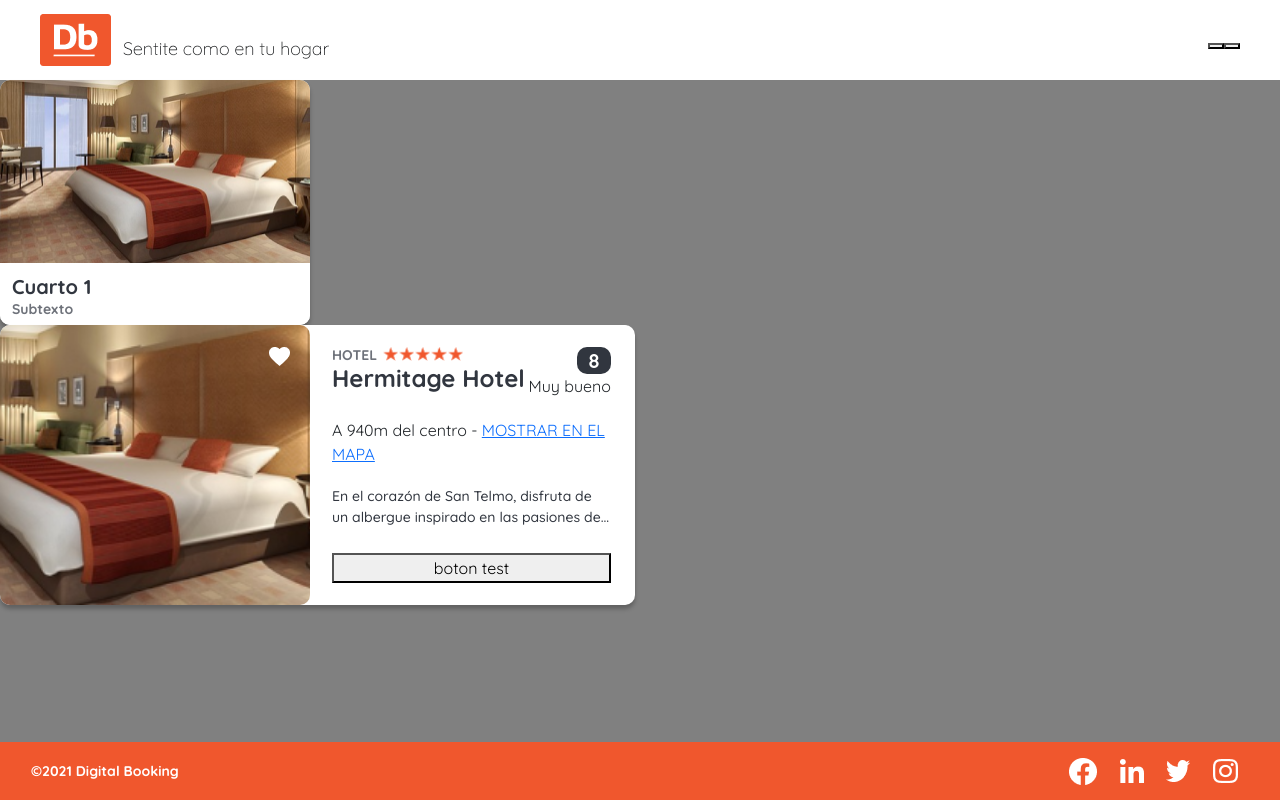
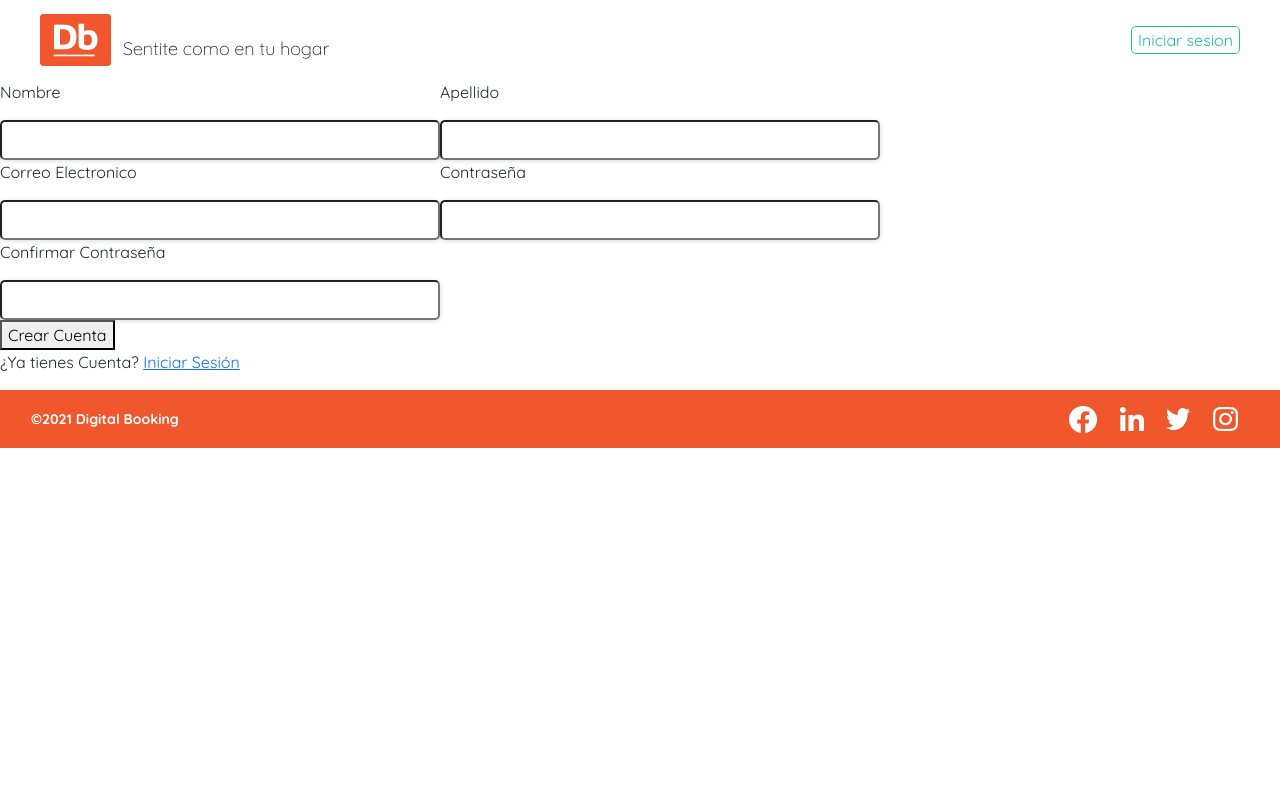
Before and after one commit to santinobch/digital-booking-6-frontend, a React (Create React App) app: page /registrarse in a window 1280 px wide. Built offline with nearby package versions, Linux system fonts and the light colour scheme.

Commit message:
Add template login

```diff
--- a/src/App/App.js
+++ b/src/App/App.js
@@ -1,15 +1,50 @@
-import './App.scss';
+import "./App.scss";
+
+import { RouterProvider, createBrowserRouter } from "react-router-dom";
+
+import Footer from "./components/footer/footer";
+import Header from "./components/header/header";
 import Home from "./pages/home/home";
+import Login from "./pages/login/login";
+import { Outlet } from "react-router-dom";
+import Registro from "./pages/login/registrarse";
 
-import Header from './components/header/header';
-import Footer from './components/footer/footer';
-
+function Root() {
+  return (
+    <>
+      {/* all the other elements */}
+      <div id="detail">
+        <Header />
+        <Outlet />
+        <Footer />
+      </div>
+    </>
+  );
+}
+const router = createBrowserRouter([
+  {
+    path: "/",
+    element: <Root />,
+    children: [
+      {
+        path: "",
+        element: <Home />,
+      },
+      {
+        path: "login",
+        element: <Login />,
+      },
+      {
+        path: "registrarse",
+        element: <Registro />,
+      },
+    ],
+  },
+]);
 function App() {
   return (
     <div>
-      <Header></Header>
-      <Home></Home>
-      <Footer></Footer>
+      <RouterProvider router={router} />
     </div>
   );
 }
--- /dev/null
+++ b/src/App/components/button/button.css
@@ -0,0 +1,8 @@
+.button {
+  display: flex;
+  flex-direction: column;
+  color: #1dbeb4;
+  background: #ffffff;
+  border: 1px solid #1dbeb4;
+  border-radius: 5px;
+}
--- /dev/null
+++ b/src/App/components/button/button.js
@@ -0,0 +1,7 @@
+import "./button.css";
+
+const Button = (props) => {
+  return <button className="button" {...props} />;
+};
+
+export default Button;
--- a/src/App/components/header/header.js
+++ b/src/App/components/header/header.js
@@ -1,15 +1,30 @@
+import { Link, useLocation, useNavigate } from "react-router-dom";
+
+import Button from "../button/button";
+import React from "react";
+import logo from "../../../imgs/logos/logo+frase.png";
 import styles from "./header.module.scss";
-import logo from "../../../imgs/logos/logo+frase.png";
 
 export default function Header() {
+  const navigate = useNavigate();
+  const location = useLocation();
+  const isLoginPage = location.pathname === "/login";
+  const isRegisterPage = location.pathname === "/registrarse";
+
   return (
     <header>
       <div className={styles.logo}>
-                <img src={logo} alt=""></img>
+        <Link to={"/"}>
+          <img src={logo} alt="" />
+        </Link>
       </div>
       <div className={styles.loginButtons}>
-                <button></button>
-                <button></button>
+        {!isLoginPage && (
+          <Button onClick={() => navigate("/login")}>Iniciar sesion</Button>
+        )}
+        {!isRegisterPage && (
+          <Button onClick={() => navigate("/registrarse")}>Crear Cuenta</Button>
+        )}
       </div>
     </header>
   );
--- /dev/null
+++ b/src/App/components/input/input.css
@@ -0,0 +1,9 @@
+.input {
+  background: #ffffff;
+  /* input shadow */
+
+  box-shadow: 0px 1px 5px rgba(0, 0, 0, 0.15);
+  border-radius: 5px;
+  height: 40px;
+  width: 440px;
+}
--- /dev/null
+++ b/src/App/components/input/input.js
@@ -0,0 +1,7 @@
+import "./input.css";
+
+const Input = (props) => {
+  return <input className="input" {...props} />;
+};
+
+export default Input;
--- /dev/null
+++ b/src/App/pages/login/login.css
@@ -0,0 +1,34 @@
+body {
+  box-sizing: border-box;
+  margin: 0;
+}
+
+.login-container {
+  margin: 0 auto;
+  max-width: 500px;
+}
+.login-title {
+  color: #1dbeb4;
+  text-align: center;
+  font-size: 200%;
+}
+.login-label p {
+  font-style: normal;
+  font-weight: 500;
+  font-size: 12px;
+  line-height: 14px;
+  color: #383b58;
+  margin: 3px auto;
+}
+.login_ingresar button {
+  background: #1dbeb4;
+  /* botton sombra */
+  position: relative;
+  left: 25%;
+  box-shadow: 0px 2px 4px rgba(0, 0, 0, 0.12);
+  border-radius: 5px;
+  margin: 40px 0;
+  width: 206px;
+  height: 40px;
+  color: white;
+}
--- a/src/App/pages/login/login.js
+++ b/src/App/pages/login/login.js
@@ -0,0 +1,67 @@
+import "./login.css";
+
+import Button from "../../components/button/button";
+import { Formik } from "formik";
+import Input from "../../components/input/input";
+import { Link } from "react-router-dom";
+
+const Login = () => {
+  return (
+    <div className="login-container">
+      <Formik
+        initialValues={{ email: "", password: "" }}
+        onSubmit={(values, { setSubmitting }) => {
+          setTimeout(() => {
+            alert(JSON.stringify(values, null, 2));
+            setSubmitting(false);
+          }, 400);
+        }}
+      >
+        {({
+          values,
+          errors,
+          touched,
+          handleChange,
+          handleBlur,
+          handleSubmit,
+          isSubmitting,
+          /* and other goodies */
+        }) => (
+          <form onSubmit={handleSubmit}>
+            <h2 className="login-title">Iniciar Sessión</h2>
+
+            <label className="login-label">
+              <p>Correo Electronico</p>
+              <Input
+                name="email"
+                type="email"
+                value={values.email}
+                placeholder="email@example.com"
+                onChange={handleChange}
+              />
+            </label>
+            <label className="login-label">
+              <p>Contraseña</p>
+              <Input
+                name="password"
+                type="password"
+                onChange={handleChange}
+                placeholder="******"
+                value={values.password}
+              />
+            </label>
+            <div className="login_ingresar">
+              <Button type="buttom">Ingresar</Button>
+
+              <span>
+                aun no tenes cuenta? <Link to={`/registrarse`}>Registrate</Link>
+              </span>
+            </div>
+          </form>
+        )}
+      </Formik>
+    </div>
+  );
+};
+
+export default Login;
--- /dev/null
+++ b/src/App/pages/login/registrarse.js
@@ -0,0 +1,90 @@
+import { Formik } from "formik";
+import Input from "../../components/input/input";
+import { Link } from "react-router-dom";
+
+const Registro = () => {
+  return (
+    <Formik
+      initialValues={{
+        email: "",
+        password: "",
+        name: "",
+        apellido: "",
+        password_confirm: "",
+      }}
+      onSubmit={(values, { setSubmitting }) => {
+        setTimeout(() => {
+          alert(JSON.stringify(values, null, 2));
+          setSubmitting(false);
+        }, 400);
+      }}
+    >
+      {({
+        values,
+        errors,
+        touched,
+        handleChange,
+        handleBlur,
+        handleSubmit,
+        isSubmitting,
+        /* and other goodies */
+      }) => (
+        <form onSubmit={handleSubmit}>
+          <label>
+            <p>Nombre</p>
+            <Input
+              name="name"
+              type="text"
+              onChange={handleChange}
+              value={values.name}
+            />
+          </label>
+          <label>
+            <p>Apellido</p>
+            <Input
+              name="apellido"
+              type="text"
+              onChange={handleChange}
+              value={values.apellido}
+            />
+          </label>
+          <label>
+            <p>Correo Electronico</p>
+            <Input
+              name="email"
+              type="email"
+              onChange={handleChange}
+              value={values.email}
+            />
+          </label>
+          <label>
+            <p>Contraseña</p>
+            <Input
+              name="password"
+              type="password"
+              onChange={handleChange}
+              value={values.password}
+            />
+          </label>
+          <label>
+            <p>Confirmar Contraseña</p>
+            <Input
+              name="password_confirm"
+              type="password"
+              onChange={handleChange}
+              value={values.password_confirm}
+            />
+          </label>
+          <div>
+            <button type="buttom">Crear Cuenta</button>
+          </div>
+          <p>
+            ¿Ya tienes Cuenta? <Link to={`/login`}>Iniciar Sesión</Link>
+          </p>
+        </form>
+      )}
+    </Formik>
+  );
+};
+
+export default Registro;
--- a/src/index.js
+++ b/src/index.js
@@ -1,17 +1,14 @@
-import React from 'react';
-import ReactDOM from 'react-dom/client';
-import { BrowserRouter } from "react-router-dom";
-import './index.css';
-import App from './App/App.js';
-import reportWebVitals from './reportWebVitals';
+import "./index.css";
 
-const root = ReactDOM.createRoot(document.getElementById('root'));
-root.render(
-  <BrowserRouter>
-    <App />
-  </BrowserRouter>,
-  document.getElementById("root")
-);
+import App from "./App/App.js";
+import React from "react";
+import ReactDOM from "react-dom/client";
+import reportWebVitals from "./reportWebVitals";
+
+//import { BrowserRouter } from "react-router-dom";
+
+const root = ReactDOM.createRoot(document.getElementById("root"));
+root.render(<App />, document.getElementById("root"));
 
 // If you want to start measuring performance in your app, pass a function
 // to log results (for example: reportWebVitals(console.log))
```
Also changed, not shown: 1 other file (tests, documents, lock files or other folders). Lines whose indentation alone changed are shown as unchanged.
